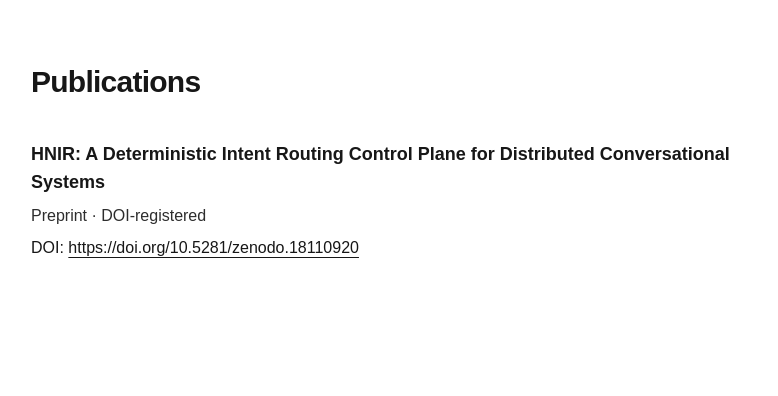
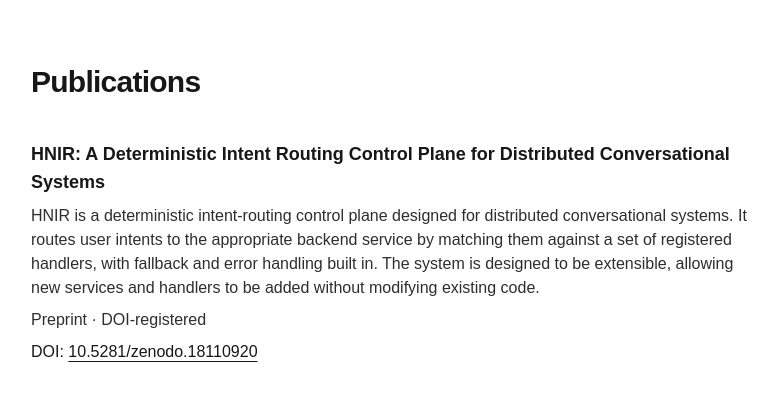
Before and after one commit to aravindravi-research/aravindravi-research.github.io, a Next.js app: page /publications in a window 1280 px wide. Shown: the top 396 px of the page, without its empty margins (249-1027 px from the left). Built offline with nearby package versions, Linux system fonts and the light colour scheme; no server answers.

Commit message:
Add HNIR publication summary (#11)

```diff
--- a/src/app/publications/page.tsx
+++ b/src/app/publications/page.tsx
@@ -8,9 +8,12 @@ export default function PublicationsPage() {
           <h2 className="text-lg font-semibold">
             HNIR: A Deterministic Intent Routing Control Plane for Distributed Conversational Systems
           </h2>
+          <p className="mt-2 opacity-90">
+            HNIR is a deterministic intent-routing control plane designed for distributed conversational systems. It routes user intents to the appropriate backend service by matching them against a set of registered handlers, with fallback and error handling built in. The system is designed to be extensible, allowing new services and handlers to be added without modifying existing code.
+          </p>
           <p className="mt-2 opacity-90">Preprint · DOI-registered</p>
           <p className="mt-2">
-            DOI: <a className="underline underline-offset-4" href="https://doi.org/10.5281/zenodo.18110920">https://doi.org/10.5281/zenodo.18110920</a>
+            DOI: <a className="underline underline-offset-4" href="https://doi.org/10.5281/zenodo.18110920">10.5281/zenodo.18110920</a>
           </p>
         </div>
       </div>
```
